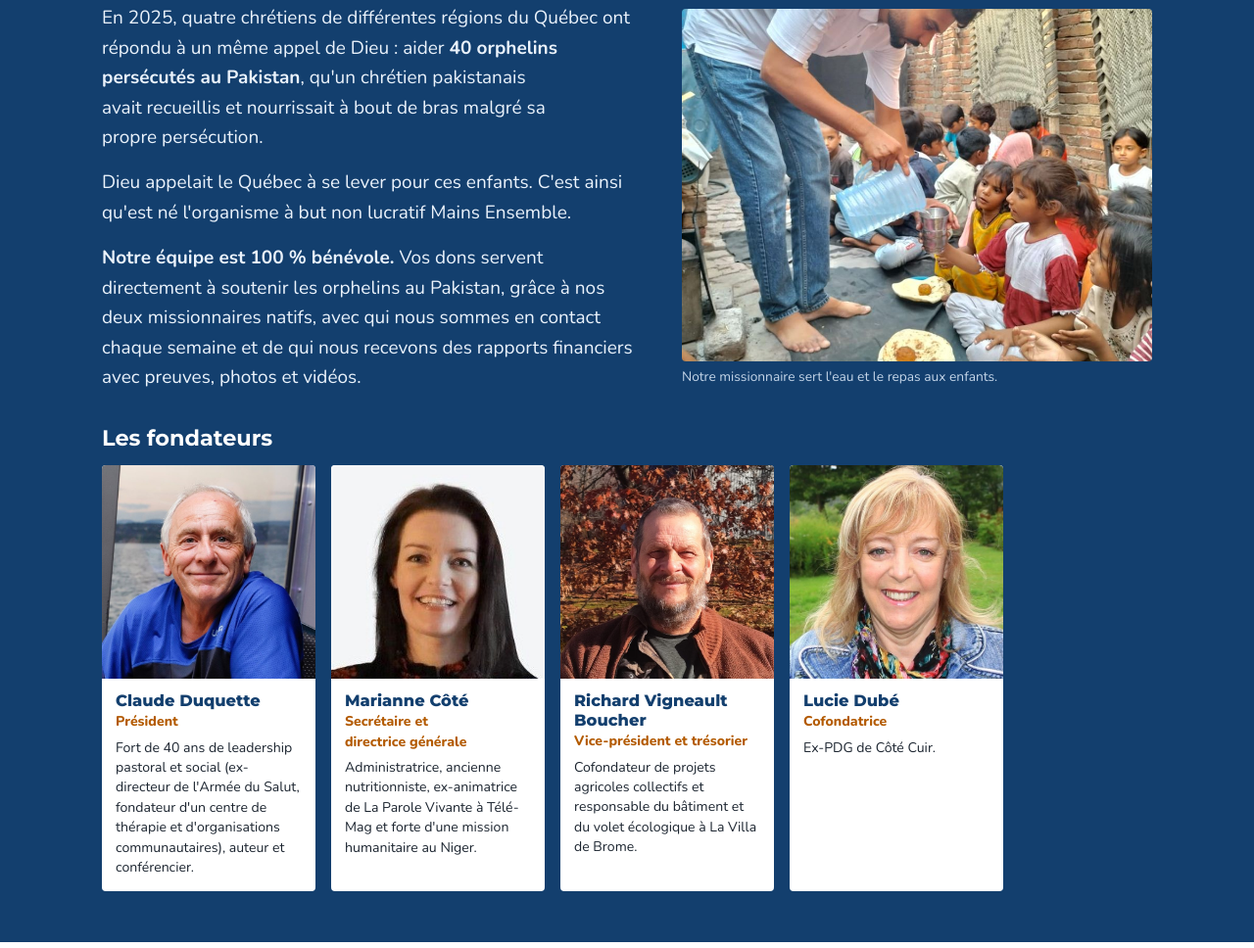
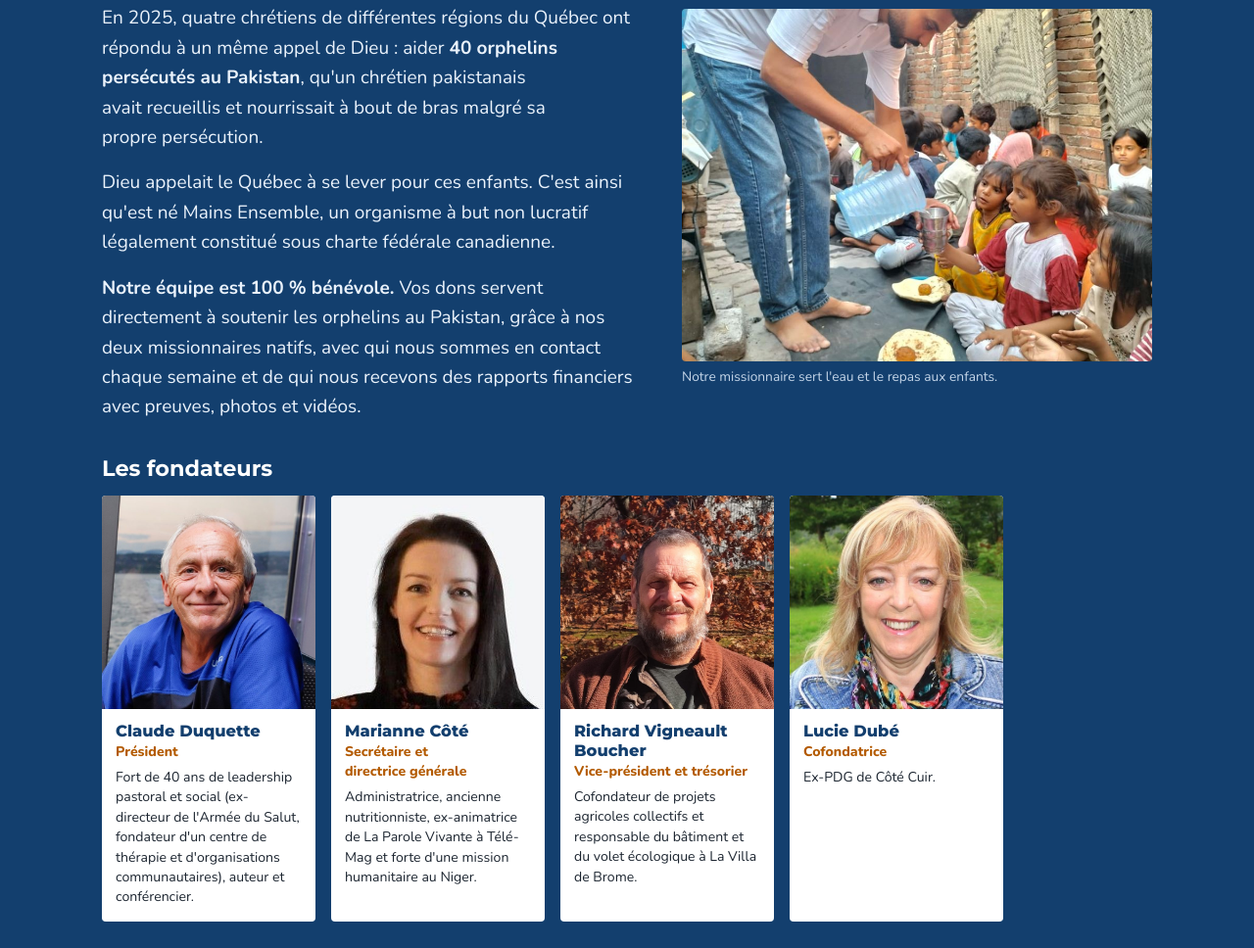
Before and after one commit to Mainsensemble/ensemble, a plain HTML site: page index.html in a window 1280 px wide. Shown: the part 4291-5259 px from the top of the page at 98% size. Drawn offline with Linux system fonts and the light colour scheme; a script that the page names is missing.

Commit message:
Qui nous sommes : OBNL constitué sous charte fédérale
Co-Authored-By: Claude Opus 5.5 <noreply@anthropic.com>
Claude-Session: https://claude.ai/code/session_01F618Uyrzs2Ms8t5n4JE9Ao

```diff
--- a/index.html
+++ b/index.html
@@ -180,7 +180,7 @@
     <div class="two-col top who-intro">
       <div>
         <p>En 2025, quatre chrétiens de différentes régions du Québec ont répondu à un même appel de Dieu : aider <strong>40 orphelins persécutés au Pakistan</strong>, qu'un chrétien pakistanais avait recueillis et nourrissait à bout de bras malgré sa propre persécution.</p>
-        <p>Dieu appelait le Québec à se lever pour ces enfants. C'est ainsi qu'est né l'organisme à but non lucratif Mains Ensemble.</p>
+        <p>Dieu appelait le Québec à se lever pour ces enfants. C'est ainsi qu'est né Mains Ensemble, un organisme à but non lucratif légalement constitué sous charte fédérale canadienne.</p>
         <p style="margin:0"><strong>Notre équipe est 100 % bénévole.</strong> Vos dons servent directement à soutenir les orphelins au Pakistan, grâce à nos deux missionnaires natifs, avec qui nous sommes en contact chaque semaine et de qui nous recevons des rapports financiers avec preuves, photos et vidéos.</p>
       </div>
         <figure>
```
